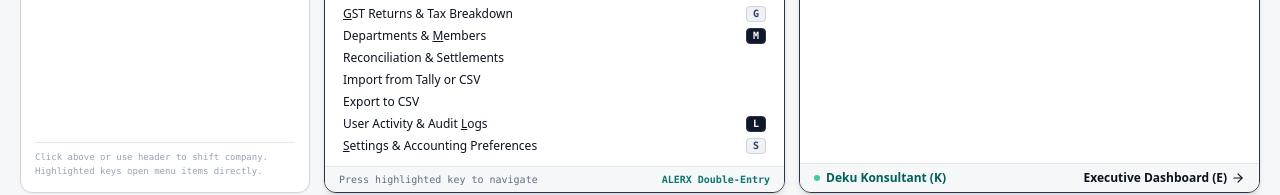
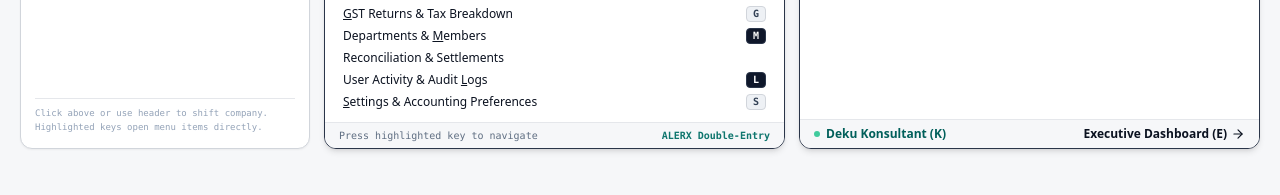
Before and after one commit to Medhansh-K/Deku-Finance, a Next.js app: page /gateway in a window 1280 px wide. Shown: the part 573-768 px from the top of the page. Built offline with nearby package versions, Linux system fonts and the light colour scheme; no server answers.

Commit message:
fix(gateway): remove duplicate import and export links from utilities section

```diff
--- a/src/lib/tutorials/paths.ts
+++ b/src/lib/tutorials/paths.ts
@@ -498,7 +498,7 @@ export const TUTORIAL_PATHS: TutorialPath[] = [
       {
         id: "masters",
         title: "Chart of accounts and masters",
-        body: "Add Account creates a ledger; accounts you added can be deactivated or removed, while system accounts can't, and this screen has no rename option. Parties and items have their own screens under Masters. To bring in existing data, Import from Tally or CSV on the Gateway shows a review before you apply anything.",
+        body: "Add Account creates a ledger; accounts you added can be deactivated or removed, while system accounts can't, and this screen has no rename option. Parties and items have their own screens under Masters. To bring in existing data, Import from Tally or CSV in the top header bar shows a review before you apply anything.",
         route: "/masters/chart-of-accounts",
         target: "coa-add-account",
       },
--- a/src/modules/gateway/GatewayLanding.tsx
+++ b/src/modules/gateway/GatewayLanding.tsx
@@ -618,18 +618,6 @@ export function GatewayLanding() {
                     <span>Reconciliation &amp; Settlements</span>
                   </Link>
                   <Link
-                    href="/import"
-                    className="flex items-center justify-between px-2 py-0.5 rounded hover:bg-brand/10 text-ink hover:text-ink transition-colors font-medium"
-                  >
-                    <span>Import from Tally or CSV</span>
-                  </Link>
-                  <Link
-                    href="/export"
-                    className="flex items-center justify-between px-2 py-0.5 rounded hover:bg-brand/10 text-ink hover:text-ink transition-colors font-medium"
-                  >
-                    <span>Export to CSV</span>
-                  </Link>
-                  <Link
                     href="/audit"
                     className="flex items-center justify-between px-2 py-0.5 rounded hover:bg-brand/10 text-ink hover:text-ink transition-colors font-medium"
                   >
```
Also changed, not shown: 1 other file (tests, documents, lock files or other folders).
